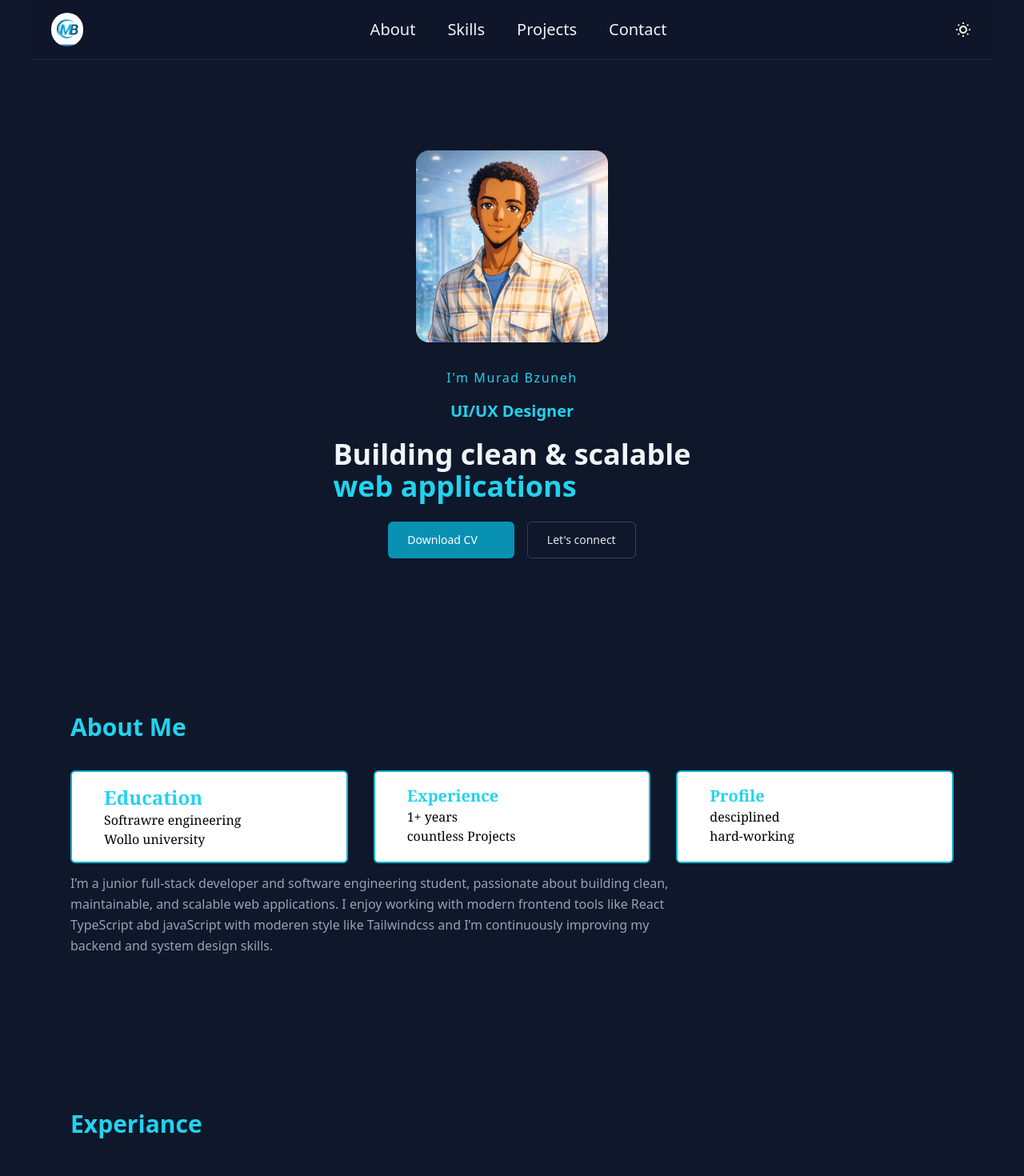
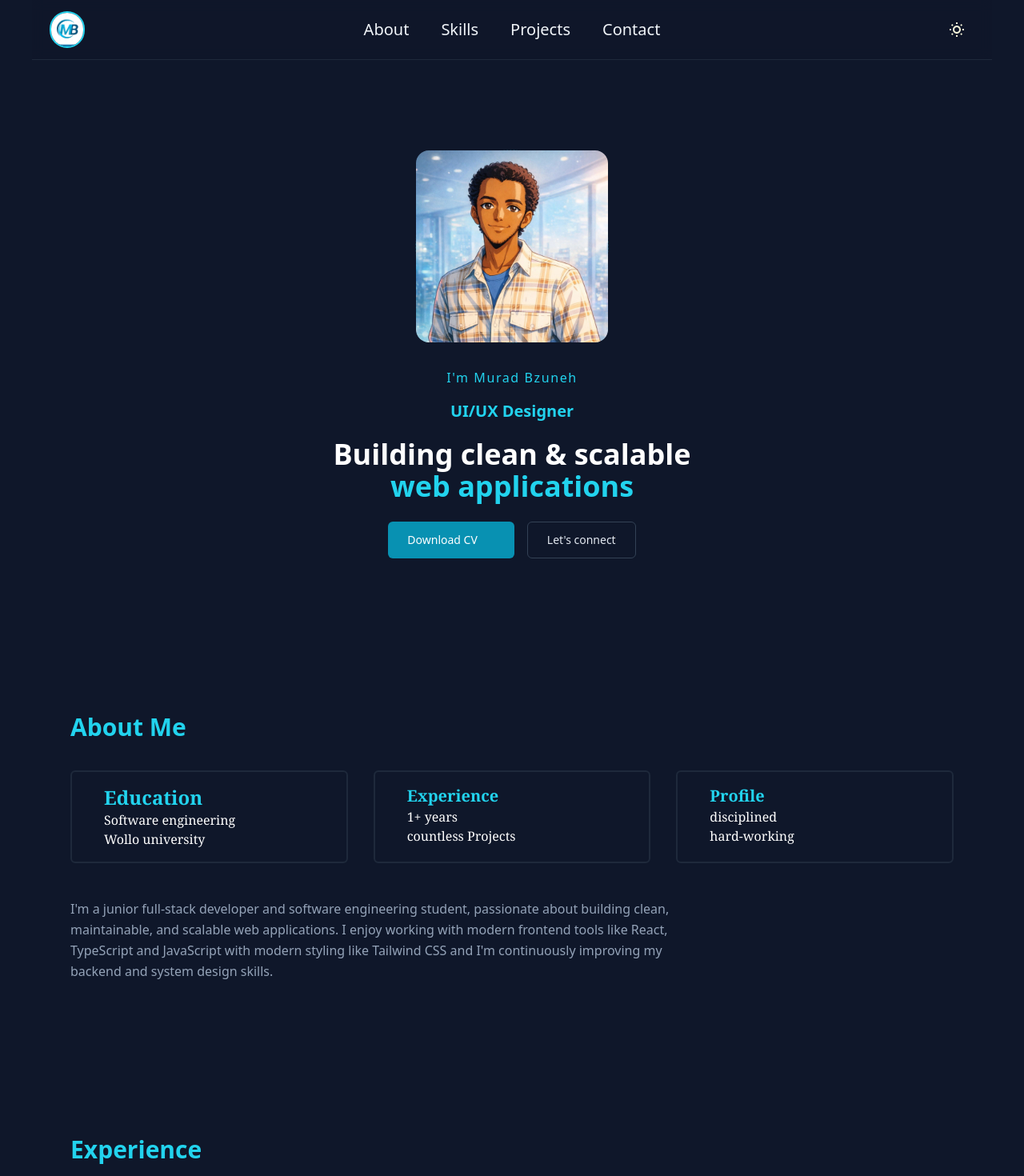
Before and after one commit to muradbzuneh/Moderate_portfolio, a React (Vite) app in the folder Murad-v2-portfolio/: page / in a window 1280 px wide. Shown: the top 1470 px of the page at 80% size. Built offline with nearby package versions, Linux system fonts and the light colour scheme; some icons are missing.

Commit message:
Moderate all section and modify the theme with scroll animation of the menu toggle

```diff
--- a/Murad-v2-portfolio/src/App.tsx
+++ b/Murad-v2-portfolio/src/App.tsx
@@ -1,13 +1,14 @@
 import Home from "./Pages/Home"
 import Preloader from "./Componets/Preloader"
+import { ThemeProvider } from "./context/ThemeContext"
 
 export default function App() {
   return (
-    <>
+    <ThemeProvider>
       <Preloader />
-      <div className="mx-10 min-h-screen bg-slate-000 justify-center">
+      <div className="mx-10 min-h-screen bg-white dark:bg-slate-900 text-slate-900 dark:text-slate-100 justify-center transition-colors duration-300">
         <Home />
       </div>
-    </>
+    </ThemeProvider>
   )
 }
--- a/Murad-v2-portfolio/src/Componets/About.tsx
+++ b/Murad-v2-portfolio/src/Componets/About.tsx
@@ -1,75 +1,52 @@
 import { useScrollAnimation } from "../hooks/useScrollAnimation";
 
 export const About = () => {
-  const { ref: sectionRef, isVisible: sectionVisible } = useScrollAnimation(0.1);
-  const { ref: headingRef, isVisible: headingVisible } = useScrollAnimation(0.2);
-  const { ref: textRef, isVisible: textVisible } = useScrollAnimation(0.3);
+  const { ref, isVisible } = useScrollAnimation(0.1);
 
   return (
     <>
       <section
         id="about"
-      ref={sectionRef as React.RefObject<HTMLElement>}
-      className="mx-auto max-w-6xl px-6 py-24"
-    >
-        <h2
-          ref={headingRef as React.RefObject<HTMLHeadingElement>}
-          className={`mb-6 text-3xl font-bold text-cyan-400 transition-all duration-1000 ${
-            headingVisible ? 'opacity-100 translate-x-0' : 'opacity-0 -translate-x-10'
+        ref={ref as React.RefObject<HTMLElement>}
+        className={`mx-auto max-w-6xl px-6 py-24 transition-all duration-1000 ${
+          isVisible ? 'opacity-100 translate-y-0' : 'opacity-0 translate-y-10'
         }`}
       >
+        <h2 className="mb-6 text-3xl font-bold text-cyan-400">
           About Me
         </h2>
-      <div
-        className={`grid gap-8 md:grid-cols-3 transition-all duration-1000 delay-200 ${
-          sectionVisible ? 'opacity-100 translate-y-0' : 'opacity-0 translate-y-10'
-        }`}
-      >
-<div
-          className="bg-white w-auto h-auto my-3 rounded-md border-2 px-10 py-4 text-sm font-serif  text-black hover: border-cyan-500"
-        >
+        <div className="grid gap-8 md:grid-cols-3">
+          <div className="bg-white dark:bg-slate-900 w-auto h-auto my-3 rounded-md border-2 border-slate-300 dark:border-slate-800 px-10 py-4 text-sm font-serif text-slate-800 dark:text-white hover:border-cyan-500 transition-all duration-300 hover:shadow-lg hover:shadow-cyan-500/20">
             <h1 className="text-cyan-400 font-bold text-2xl">Education</h1>
-        <p className="text-base ">Softrawre engineering
+            <p className="text-base">Software engineering
               <br />
               Wollo university
             </p>
           </div>
-      <div
-          className="bg-white w-auto h-auto my-3 rounded-md border-2 px-10 py-4 text-sm font-serif  text-black hover: border-cyan-500"
-        >
-        <h1 className="text-cyan-400  font-bold text-xl">Experience</h1>
-        <p  className="text-base ">1+ years
+          <div className="bg-white dark:bg-slate-900 w-auto h-auto my-3 rounded-md border-2 border-slate-300 dark:border-slate-800 px-10 py-4 text-sm font-serif text-slate-800 dark:text-white hover:border-cyan-500 transition-all duration-300 hover:shadow-lg hover:shadow-cyan-500/20">
+            <h1 className="text-cyan-400 font-bold text-xl">Experience</h1>
+            <p className="text-base">1+ years
               <br />
               countless Projects
             </p>
           </div>
-       <div
-          className="bg-white w-auto auto my-3 rounded-md border-2 px-10 py-4 text-sm font-serif  text-black hover: border-cyan-500"
-        >
-        <h1 className="text-cyan-400  font-bold text-xl">Profile</h1>
-        <p  className="text-base ">desciplined
+          <div className="bg-white dark:bg-slate-900 w-auto h-auto my-3 rounded-md border-2 border-slate-300 dark:border-slate-800 px-10 py-4 text-sm font-serif text-slate-800 dark:text-white hover:border-cyan-500 transition-all duration-300 hover:shadow-lg hover:shadow-cyan-500/20">
+            <h1 className="text-cyan-400 font-bold text-xl">Profile</h1>
+            <p className="text-base">disciplined
               <br />
               hard-working
             </p>
           </div>
         </div>
 
-
-
-      <p
-        ref={textRef as React.RefObject<HTMLParagraphElement>}
-        className={`max-w-3xl text-slate-400 leading-relaxed transition-all duration-1000 ${
-          textVisible ? 'opacity-100 translate-y-0' : 'opacity-0 translate-y-10'
-        }`}
-      >
-        I’m a junior full-stack developer and software engineering student,
+        <p className="max-w-3xl text-slate-600 dark:text-slate-400 leading-relaxed mt-8">
+          I'm a junior full-stack developer and software engineering student,
           passionate about building clean, maintainable, and scalable web
-        applications. I enjoy working with modern frontend tools like React
-        TypeScript abd javaScript with moderen style like Tailwindcss and I’m continuously improving my backend and system
+          applications. I enjoy working with modern frontend tools like React,
+          TypeScript and JavaScript with modern styling like Tailwind CSS and I'm continuously improving my backend and system
           design skills.
         </p>
       </section>
     </>
-
   )
 }
--- a/Murad-v2-portfolio/src/Componets/Hero.tsx
+++ b/Murad-v2-portfolio/src/Componets/Hero.tsx
@@ -4,6 +4,8 @@ import { useEffect, useState } from "react"
 
 export function Hero() {
     const [roleIndex, setRoleIndex] = useState(0);
+    const [isVisible, setIsVisible] = useState(false);
+
     const roles = [
       "Frontend Developer",
       "Backend Developer",
@@ -16,32 +18,45 @@ export function Hero() {
         setRoleIndex((prev) => (prev + 1) % roles.length);
       }, 2500);
 
-      return () => clearInterval(interval);
+      // Animate hero after preloader
+      const timer = setTimeout(() => {
+        setIsVisible(true);
+      }, 3500);
+
+      return () => {
+        clearInterval(interval);
+        clearTimeout(timer);
+      };
     }, []);
 
     return(
-        <section id ="projects"className="mx-auto items-center py-24 flex min-h-[90vh] max-w-6xl flex-col justify-center px-6">
-    <div className="relative w-60 h-60 mb-8 mt-4">
+        <section
+          id="hero"
+          className={`mx-auto items-center py-24 flex min-h-[90vh] max-w-6xl flex-col justify-center px-6 transition-all duration-1000 ${
+            isVisible ? 'opacity-100 translate-y-0' : 'opacity-0 translate-y-10'
+          }`}
+        >
+          <div className="relative w-60 h-60 mb-8 mt-4 group">
             {/* rotating border layer */}
-  <div className="absolute inset-0 rounded-full border-4 border-cyan-400 animate-spin-slow" />
+            <div className="absolute inset-0 rounded-full border-4 border-cyan-400 animate-spin-slow group-hover:border-cyan-300 transition-colors" />
 
             {/* static image layer */}
             <img
               src={hero}
               alt="Murad profile"
-    className="relative z-10 w-full h-full rounded-2xl object-cover items-center"
+              className="relative z-10 w-full h-full rounded-2xl object-cover items-center transform transition-transform duration-500 group-hover:scale-105"
             />
           </div>
 
-      <p className="mb-4 text-md tracking-widest text-cyan-400">
+          <p className="mb-4 text-md tracking-widest text-cyan-400 animate-fade-in">
             I'm Murad Bzuneh
           </p>
 
-      <p className="mb-4 text-xl font-semibold text-white min-h-[2rem] transition-all duration-500">
+          <p className="mb-4 text-xl font-semibold text-slate-800 dark:text-white min-h-[2rem] transition-all duration-500">
             <span className="text-cyan-400">{roles[roleIndex]}</span>
           </p>
 
-      <h2 className="mb-6 text-lg font-bold leading-tight md:text-4xl">
+          <h2 className="mb-6 text-lg font-bold leading-tight md:text-4xl text-center text-slate-800 dark:text-white">
             Building clean & scalable <br />
             <span className="text-cyan-400">web applications</span>
           </h2>
@@ -50,14 +65,14 @@ export function Hero() {
             <a
               href="/Murad_Bzuneh_Fullstack-Developer_CV.pdf"
               download
-  className="flex items-center gap-2 rounded-md bg-cyan-600 px-6 py-3 text-sm font-medium text-white hover:bg-blue-600 transition"
+              className="flex items-center gap-2 rounded-md bg-cyan-600 px-6 py-3 text-sm font-medium text-white hover:bg-cyan-700 transition-all duration-300 hover:scale-105 hover:shadow-lg hover:shadow-cyan-500/50"
             >
               Download CV <FolderDownArrow />
             </a>
 
             <a
               href="#contact"
-          className="rounded-md border border-slate-700 px-6 py-3 text-sm font-medium text-slate-200 hover:border-cyan-500"
+              className="rounded-md border border-slate-700 dark:border-slate-700 px-6 py-3 text-sm font-medium text-slate-800 dark:text-slate-200 hover:border-cyan-500 hover:text-cyan-400 transition-all duration-300 hover:scale-105"
             >
               Let's connect
             </a>
--- a/Murad-v2-portfolio/src/Componets/Navbar.tsx
+++ b/Murad-v2-portfolio/src/Componets/Navbar.tsx
@@ -1,46 +1,70 @@
-import { useState } from "react";
-import Hero from "../assets/imgs/Logo2.jpg"
+import { useEffect, useState } from "react";
+import Hero from "../assets/imgs/Logo2.jpg";
+import { useTheme } from "../context/ThemeContext";
 
 const Navbar = () => {
   const [isMenuOpen, setIsMenuOpen] = useState(false);
+  const [isVisible, setIsVisible] = useState(false);
+  const { theme, toggleTheme } = useTheme();
+
+  useEffect(() => {
+    // Animate navbar after preloader
+    const timer = setTimeout(() => {
+      setIsVisible(true);
+    }, 3500);
+    return () => clearTimeout(timer);
+  }, []);
 
   const toggleMenu = () => setIsMenuOpen(!isMenuOpen);
 
   return (
-    <>
-     <nav className="sticky top-0 z-50 border-b border-slate-800 bg-slate-900/80 backdrop-blur">
+    <nav
+      className={`sticky top-0 z-50 border-b border-slate-800 dark:border-slate-800 bg-white/80 dark:bg-slate-900/80 backdrop-blur transition-all duration-1000 ${
+        isVisible ? 'translate-y-0 opacity-100' : '-translate-y-full opacity-0'
+      }`}
+    >
       <div className="flex justify-between items-center py-4 px-6">
         {/* Logo */}
-        <div>
+        <div className="transform transition-transform hover:scale-110 duration-300">
           <a href="#hero">
-            <img src={Hero} className="rounded-full w-10" alt="Logo" />
+            <img src={Hero} className="rounded-full w-10 ring-2 ring-cyan-400" alt="Logo" />
           </a>
         </div>
 
         {/* Desktop Menu */}
         <div className="hidden md:block">
           <ul className="flex gap-10 text-xl">
-            <a href="#about" className="hover:text-cyan-400 transition">About</a>
-            <a href="#skills" className="hover:text-cyan-400 transition">Skills</a>
-            <a href="#projects" className="hover:text-cyan-400 transition">Projects</a>
-            <a href="#contact" className="hover:text-cyan-400 transition">Contact</a>
+            <a href="#about" className="text-slate-800 dark:text-slate-100 hover:text-cyan-400 transition-all duration-300 hover:scale-110 inline-block">About</a>
+            <a href="#skills" className="text-slate-800 dark:text-slate-100 hover:text-cyan-400 transition-all duration-300 hover:scale-110 inline-block">Skills</a>
+            <a href="#projects" className="text-slate-800 dark:text-slate-100 hover:text-cyan-400 transition-all duration-300 hover:scale-110 inline-block">Projects</a>
+            <a href="#contact" className="text-slate-800 dark:text-slate-100 hover:text-cyan-400 transition-all duration-300 hover:scale-110 inline-block">Contact</a>
           </ul>
         </div>
 
         {/* Theme Toggle */}
-        <div className="hidden md:block">
-          <svg xmlns="http://www.w3.org/2000/svg" width={24} height={24}
-            fill={"#f4f3d9"} viewBox={"0 0 24 24"}>
+        <button
+          onClick={toggleTheme}
+          className="hidden md:block p-2 rounded-full hover:bg-slate-200 dark:hover:bg-slate-800 transition-all duration-300 hover:rotate-180"
+          aria-label="Toggle theme"
+        >
+          {theme === 'dark' ? (
+            <svg xmlns="http://www.w3.org/2000/svg" width={24} height={24} fill="#f4f3d9" viewBox="0 0 24 24">
               <path d="M6.99 12c0 2.76 2.25 5.01 5.01 5.01s5.01-2.25 5.01-5.01S14.76 6.99 12 6.99 6.99 9.24 6.99 12M12 8.99c1.66 0 3.01 1.35 3.01 3.01s-1.35 3.01-3.01 3.01S8.99 13.66 8.99 12 10.34 8.99 12 8.99M13 19h-2v2h2zM11 5h2V3h-2zm-8 6h2v2H3zm16 0h2v2h-2zM4.93 17.66l.71.7.7.71.71-.71.71-.7-.71-.71-.71-.71-.7.71zM17.66 4.93l-.71.71-.71.7.71.71.71.71.7-.71.71-.71-.71-.7zM4.93 6.34l.71.71.7.71.71-.71.71-.71-.71-.7-.71-.71-.7.71zm12.73 12.73.7-.71.71-.7-.71-.71-.7-.71-.71.71-.71.71.71.7z"></path>
             </svg>
-        </div>
+          ) : (
+            <svg xmlns="http://www.w3.org/2000/svg" width={24} height={24} fill="#1e293b" viewBox="0 0 24 24">
+              <path d="M12 11.807A9.002 9.002 0 0 1 10.049 2a9.942 9.942 0 0 0-5.12 2.735c-3.905 3.905-3.905 10.237 0 14.142 3.906 3.906 10.237 3.905 14.143 0a9.946 9.946 0 0 0 2.735-5.119A9.003 9.003 0 0 1 12 11.807z"></path>
+            </svg>
+          )}
+        </button>
 
         {/* Mobile Menu Toggle */}
         <button
           onClick={toggleMenu}
-          className="md:hidden text-white focus:outline-none"
+          className="md:hidden text-slate-800 dark:text-white focus:outline-none transition-transform duration-300 hover:scale-110"
           aria-label="Toggle menu"
         >
+          <div className={`transition-transform duration-300 ${isMenuOpen ? 'rotate-90' : ''}`}>
             {isMenuOpen ? (
               <svg xmlns="http://www.w3.org/2000/svg" width={28} height={28} fill="currentColor" viewBox="0 0 24 24">
                 <path d="M19 6.41L17.59 5 12 10.59 6.41 5 5 6.41 10.59 12 5 17.59 6.41 19 12 13.41 17.59 19 19 17.59 13.41 12z"/>
@@ -50,23 +74,31 @@ const Navbar = () => {
                 <path d="M4 6h16v2H4zm0 5h16v2H4zm0 5h16v2H4z"/>
               </svg>
             )}
+          </div>
         </button>
       </div>
 
       {/* Mobile Menu */}
-      {isMenuOpen && (
-        <div className="md:hidden border-t border-slate-800 bg-slate-900">
+      <div
+        className={`md:hidden border-t border-slate-800 dark:border-slate-800 bg-white dark:bg-slate-900 overflow-hidden transition-all duration-500 ${
+          isMenuOpen ? 'max-h-96 opacity-100' : 'max-h-0 opacity-0'
+        }`}
+      >
         <ul className="flex flex-col gap-4 py-4 px-6 text-lg">
-            <a href="#about" onClick={toggleMenu} className="hover:text-cyan-400 transition">About</a>
-            <a href="#skills" onClick={toggleMenu} className="hover:text-cyan-400 transition">Skills</a>
-            <a href="#projects" onClick={toggleMenu} className="hover:text-cyan-400 transition">Projects</a>
-            <a href="#contact" onClick={toggleMenu} className="hover:text-cyan-400 transition">Contact</a>
+          <a href="#about" onClick={toggleMenu} className="text-slate-800 dark:text-slate-100 hover:text-cyan-400 transition-all duration-300 hover:translate-x-2">About</a>
+          <a href="#skills" onClick={toggleMenu} className="text-slate-800 dark:text-slate-100 hover:text-cyan-400 transition-all duration-300 hover:translate-x-2">Skills</a>
+          <a href="#projects" onClick={toggleMenu} className="text-slate-800 dark:text-slate-100 hover:text-cyan-400 transition-all duration-300 hover:translate-x-2">Projects</a>
+          <a href="#contact" onClick={toggleMenu} className="text-slate-800 dark:text-slate-100 hover:text-cyan-400 transition-all duration-300 hover:translate-x-2">Contact</a>
+          <button
+            onClick={toggleTheme}
+            className="flex items-center gap-2 text-slate-800 dark:text-slate-100 hover:text-cyan-400 transition-all duration-300"
+          >
+            {theme === 'dark' ? '☀️ Light Mode' : '🌙 Dark Mode'}
+          </button>
         </ul>
       </div>
-      )}
     </nav>
-    </>
-  )
-}
+  );
+};
 
-export default Navbar
+export default Navbar;
--- a/Murad-v2-portfolio/src/Componets/Project.tsx
+++ b/Murad-v2-portfolio/src/Componets/Project.tsx
@@ -22,10 +22,10 @@ const Projects = () => {
       }`}
     >
       <div className="mb-12 text-center">
-        <h2 className="mb-4 text-4xl font-bold">
+        <h2 className="mb-4 text-4xl font-bold text-slate-800 dark:text-white">
           Featured <span className="text-cyan-400">Projects</span>
         </h2>
-        <p className="text-slate-400 text-lg">
+        <p className="text-slate-600 dark:text-slate-400 text-lg">
           A collection of my recent work and side projects
         </p>
       </div>
@@ -39,7 +39,7 @@ const Projects = () => {
             className={`px-6 py-2 rounded-full text-sm font-medium transition-all duration-300 ${
               filter === category
                 ? 'bg-cyan-500 text-black shadow-lg shadow-cyan-500/50'
-                : 'bg-slate-800 text-slate-300 hover:bg-slate-700 border border-slate-700'
+                : 'bg-slate-200 dark:bg-slate-800 text-slate-800 dark:text-slate-300 hover:bg-slate-300 dark:hover:bg-slate-700 border border-slate-300 dark:border-slate-700'
             }`}
           >
             {category}
--- a/Murad-v2-portfolio/src/Componets/skills.tsx
+++ b/Murad-v2-portfolio/src/Componets/skills.tsx
@@ -2,35 +2,25 @@ import { skills } from "../data/skills";
 import { useScrollAnimation } from "../hooks/useScrollAnimation";
 
 const Skills = () => {
-  const { ref: headingRef, isVisible: headingVisible } = useScrollAnimation(0.1);
-  const { ref: gridRef, isVisible: gridVisible } = useScrollAnimation(0.2);
+  const { ref, isVisible } = useScrollAnimation(0.1);
 
   return (
     <section
       id="skills"
-      className="mx-auto max-w-6xl px-6 py-24"
+      ref={ref as React.RefObject<HTMLElement>}
+      className={`mx-auto max-w-6xl px-6 py-24 transition-all duration-1000 ${
+        isVisible ? 'opacity-100 translate-y-0' : 'opacity-0 translate-y-10'
+      }`}
     >
-      <h2
-        ref={headingRef as React.RefObject<HTMLHeadingElement>}
-        className={`mb-12 text-3xl font-bold text-cyan-400 transition-all duration-1000 ${
-          headingVisible ? 'opacity-100 translate-x-0' : 'opacity-0 -translate-x-10'
-        }`}
-      >
-        Experiance
-      </h2>
+      <h2 className="mb-12 text-3xl font-bold text-cyan-400">Experience</h2>
 
-      <div
-        ref={gridRef as React.RefObject<HTMLDivElement>}
-        className={`grid gap-8 md:grid-cols-3 transition-all duration-1000 ${
-          gridVisible ? 'opacity-100 translate-y-0' : 'opacity-0 translate-y-10'
-        }`}
-      >
+      <div className="grid gap-8 md:grid-cols-3">
         {Object.entries(skills).map(([category, items]) => (
           <div
             key={category}
-            className="rounded-lg border border-slate-800 bg-slate-900 p-6 hover:border-cyan-400"
+            className="rounded-lg border border-slate-300 dark:border-slate-800 bg-white dark:bg-slate-900 p-6 hover:border-cyan-400 transition-all duration-300 hover:shadow-lg hover:shadow-cyan-500/20"
           >
-            <h3 className="mb-6 text-lg font-semibold capitalize">
+            <h3 className="mb-6 text-lg font-semibold capitalize text-slate-800 dark:text-white">
               {category}
             </h3>
 
@@ -38,7 +28,7 @@ const Skills = () => {
               {items.map(({ name, icon: Icon }) => (
                 <li
                   key={name}
-                  className="flex flex-col items-center gap-2 text-slate-400 hover:text-white"
+                  className="flex flex-col items-center gap-2 text-slate-600 dark:text-slate-400 hover:text-cyan-400 dark:hover:text-cyan-400 transition-colors duration-300 cursor-pointer"
                 >
                   <Icon className="text-3xl" />
                   <span className="text-xs">{name}</span>
--- /dev/null
+++ b/Murad-v2-portfolio/src/context/ThemeContext.tsx
@@ -0,0 +1,38 @@
+import { createContext, useContext, useEffect, useState } from 'react';
+
+type Theme = 'light' | 'dark';
+
+interface ThemeContextType {
+  theme: Theme;
+  toggleTheme: () => void;
+}
+
+const ThemeContext = createContext<ThemeContextType | undefined>(undefined);
+
+export const ThemeProvider = ({ children }: { children: React.ReactNode }) => {
+  const [theme, setTheme] = useState<Theme>(() => {
+    const saved = localStorage.getItem('theme');
+    return (saved as Theme) || 'dark';
+  });
+
+  useEffect(() => {
+    localStorage.setItem('theme', theme);
+    document.documentElement.classList.toggle('dark', theme === 'dark');
+  }, [theme]);
+
+  const toggleTheme = () => {
+    setTheme(prev => prev === 'dark' ? 'light' : 'dark');
+  };
+
+  return (
+    <ThemeContext.Provider value={{ theme, toggleTheme }}>
+      {children}
+    </ThemeContext.Provider>
+  );
+};
+
+export const useTheme = () => {
+  const context = useContext(ThemeContext);
+  if (!context) throw new Error('useTheme must be used within ThemeProvider');
+  return context;
+};
--- a/Murad-v2-portfolio/src/index.css
+++ b/Murad-v2-portfolio/src/index.css
@@ -3,6 +3,15 @@
 @tailwind utilities;
 
 html, body {
-  @apply bg-slate-900 text-slate-100;
+  @apply bg-white dark:bg-slate-900 text-slate-900 dark:text-slate-100;
   font-family: system-ui, -apple-system, BlinkMacSystemFont, "Segoe UI", sans-serif;
+  transition: background-color 0.3s, color 0.3s;
 }
+
+html.dark {
+  color-scheme: dark;
+}
+
+html:not(.dark) {
+  color-scheme: light;
+}
--- a/Murad-v2-portfolio/tailwind.config.js
+++ b/Murad-v2-portfolio/tailwind.config.js
@@ -4,12 +4,25 @@ export default {
     "./index.html",
     "./src/**/*.{js,ts,jsx,tsx}",
   ],
+  darkMode: 'class',
   theme: {
-  extend: {
-    animation: {
-       "spin-slow": "spin 14s linear infinite",
+    extend: {
+      animation: {
+        "spin-slow": "spin 14s linear infinite",
+        "fade-in": "fadeIn 0.5s ease-in",
+        "slide-up": "slideUp 0.5s ease-out",
+      },
+      keyframes: {
+        fadeIn: {
+          '0%': { opacity: '0' },
+          '100%': { opacity: '1' },
+        },
+        slideUp: {
+          '0%': { transform: 'translateY(20px)', opacity: '0' },
+          '100%': { transform: 'translateY(0)', opacity: '1' },
+        },
+      },
     },
   },
-},
   plugins: [],
 }
```
Also changed, not shown: Murad-v2-portfolio/src/Componets/Contact.tsx (+8 -8 lines), Murad-v2-portfolio/src/Componets/projectCard.tsx (+8 -8 lines). Lines whose indentation alone changed are shown as unchanged.
